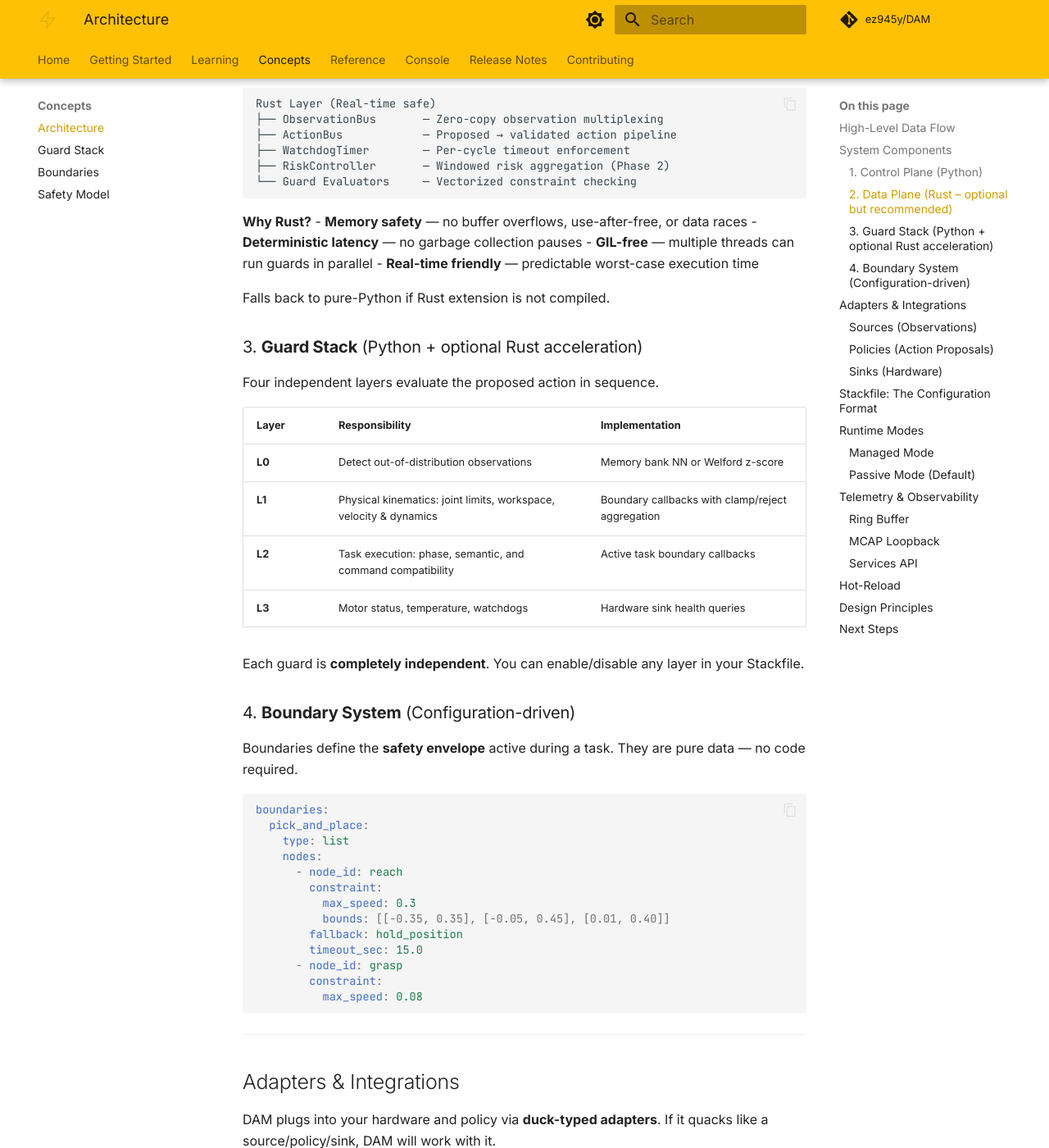
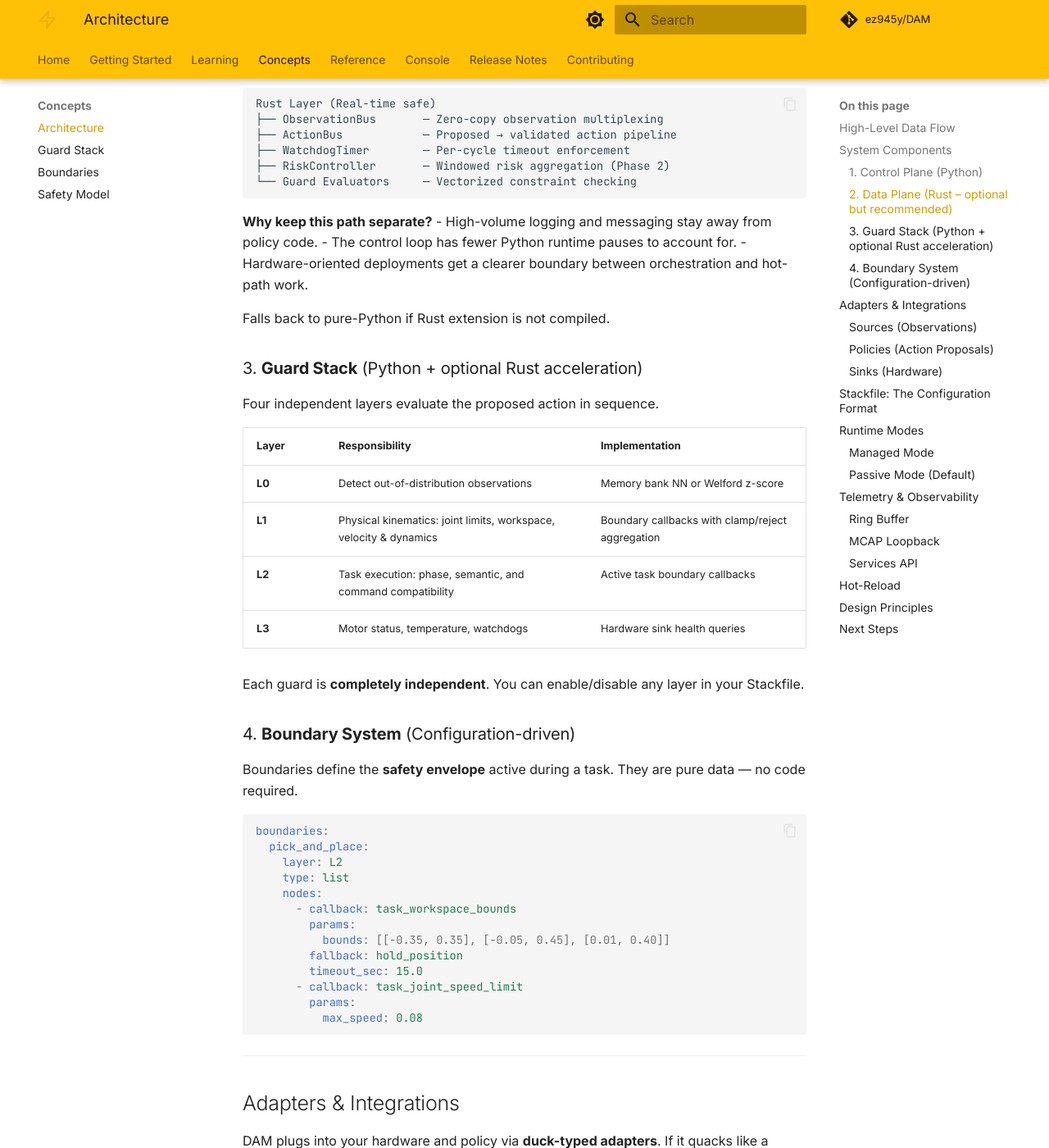
Before and after one commit to ez945y/DAM, an MkDocs documentation site: the page built from docs/concepts/architecture.md, in a window 1280 px wide and 1400 px high, scrolled down 1633 px. Shown: the whole window at 82% size. Built offline with MkDocs 1.6.1 and Material for MkDocs 9.7.7, drawn with Linux system fonts in a browser that asks for light colours; comment, search, counter and statistics services are not loaded; some of the changed text lies outside the part shown.

Commit message:
feat: align architecture concept docs

````diff
--- a/docs/concepts/architecture.md
+++ b/docs/concepts/architecture.md
@@ -82,11 +82,10 @@ Rust Layer (Real-time safe)
 └── Guard Evaluators     — Vectorized constraint checking
 ```
 
-**Why Rust?**
-- **Memory safety** — no buffer overflows, use-after-free, or data races
-- **Deterministic latency** — no garbage collection pauses
-- **GIL-free** — multiple threads can run guards in parallel
-- **Real-time friendly** — predictable worst-case execution time
+**Why keep this path separate?**
+- High-volume logging and messaging stay away from policy code.
+- The control loop has fewer Python runtime pauses to account for.
+- Hardware-oriented deployments get a clearer boundary between orchestration and hot-path work.
 
 Falls back to pure-Python if Rust extension is not compiled.
 
@@ -110,16 +109,16 @@ Boundaries define the **safety envelope** active during a task. They are pure da
 ```yaml
 boundaries:
   pick_and_place:
+    layer: L2
     type: list
     nodes:
-      - node_id: reach
-        constraint:
-          max_speed: 0.3
+      - callback: task_workspace_bounds
+        params:
           bounds: [[-0.35, 0.35], [-0.05, 0.45], [0.01, 0.40]]
         fallback: hold_position
         timeout_sec: 15.0
-      - node_id: grasp
-        constraint:
+      - callback: task_joint_speed_limit
+        params:
           max_speed: 0.08
 ```
 
@@ -169,8 +168,7 @@ class MySink:
 A **Stackfile** is a YAML file that wires together all components. No Python code required for tier-1 deployments.
 
 ```yaml
-dam:
-  version: "1"
+version: "1"
 
 hardware:
   preset: so101_follower
@@ -285,7 +283,7 @@ Only **static** configuration (guard limits, boundary constraints) reloads. Guar
 3. **Configuration over Code** — use YAML for 99% of deployments; Python for advanced tier-2/3 setups
 4. **Modularity** — swap hardware, policies, and safety rules independently
 5. **Observability** — every decision is auditable; violations are captured for post-incident analysis
-6. **Deterministic Execution** — Rust data plane eliminates GIL contention and garbage collection pauses
+6. **Predictable Runtime Path** — keep logging, messaging, and guard work observable and bounded
 
 ---
 
````
Also changed, not shown: other parts of docs/concepts/architecture.md (+1 -1 lines), 1 other file.
